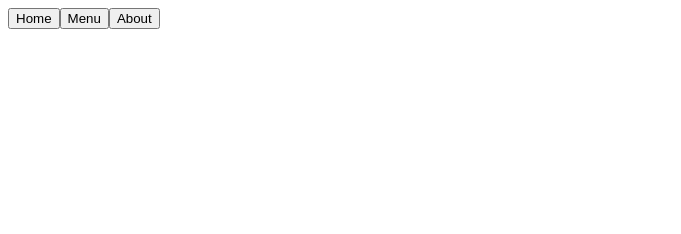
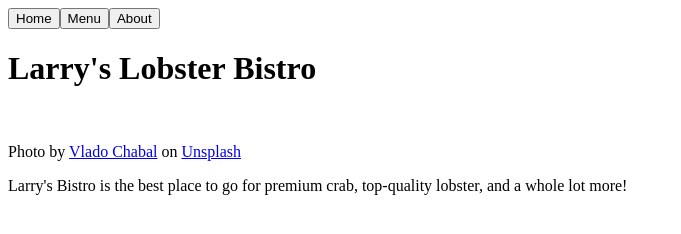
Before and after one commit to Scanceptic/restaurant-page, a website built with webpack: page src/index.html in a window 1280 px wide. Shown: the whole page, without its empty margins (0-681 px from the left). Built offline with nearby package versions, Linux system fonts and the light colour scheme.

Commit message:
Add watchfiles to devserver

```diff
--- a/src/index.html
+++ b/src/index.html
@@ -3,7 +3,7 @@
 	<head>
 		<meta charset="UTF-8" />
 		<meta name="viewport" content="width=device-width, initial-scale=1.0" />
-		<title>Document</title>
+		<title>Restaurant Page</title>
 	</head>
 	<body>
 		<header>
@@ -11,6 +11,33 @@
 				<button>Home</button><button>Menu</button><button>About</button>
 			</nav>
 		</header>
-		<div id="content"></div>
+		<div id="content">
+			<div id="headline">
+				<h1>Larry's Lobster Bistro</h1>
+			</div>
+			<div class="container">
+				<div class="col1">
+					<img />
+					<p>
+						Photo by
+						<a
+							href="https://unsplash.com/@vlado095?utm_content=creditCopyText&utm_medium=referral&utm_source=unsplash"
+							>Vlado Chabal</a
+						>
+						on
+						<a
+							href="https://unsplash.com/photos/a-piece-of-bread-topped-with-cheese-and-vegetables-nsaEvkk7d1g?utm_content=creditCopyText&utm_medium=referral&utm_source=unsplash"
+							>Unsplash</a
+						>
+					</p>
+				</div>
+				<div class="col2">
+					<p>
+						Larry's Bistro is the best place to go for premium crab, top-quality
+						lobster, and a whole lot more!
+					</p>
+				</div>
+			</div>
+		</div>
 	</body>
 </html>
--- a/webpack.config.js
+++ b/webpack.config.js
@@ -6,7 +6,7 @@ module.exports = {
 	entry: "./src/index.js",
 	devtool: "source-map",
 	devServer: {
-		static: "./dist",
+		watchFiles: ["./src/index.js", "./src/index.html"],
 	},
 	plugins: [
 		new HtmlWebpackPlugin({
```
Also changed, not shown: src/bistro.jpg (added).
